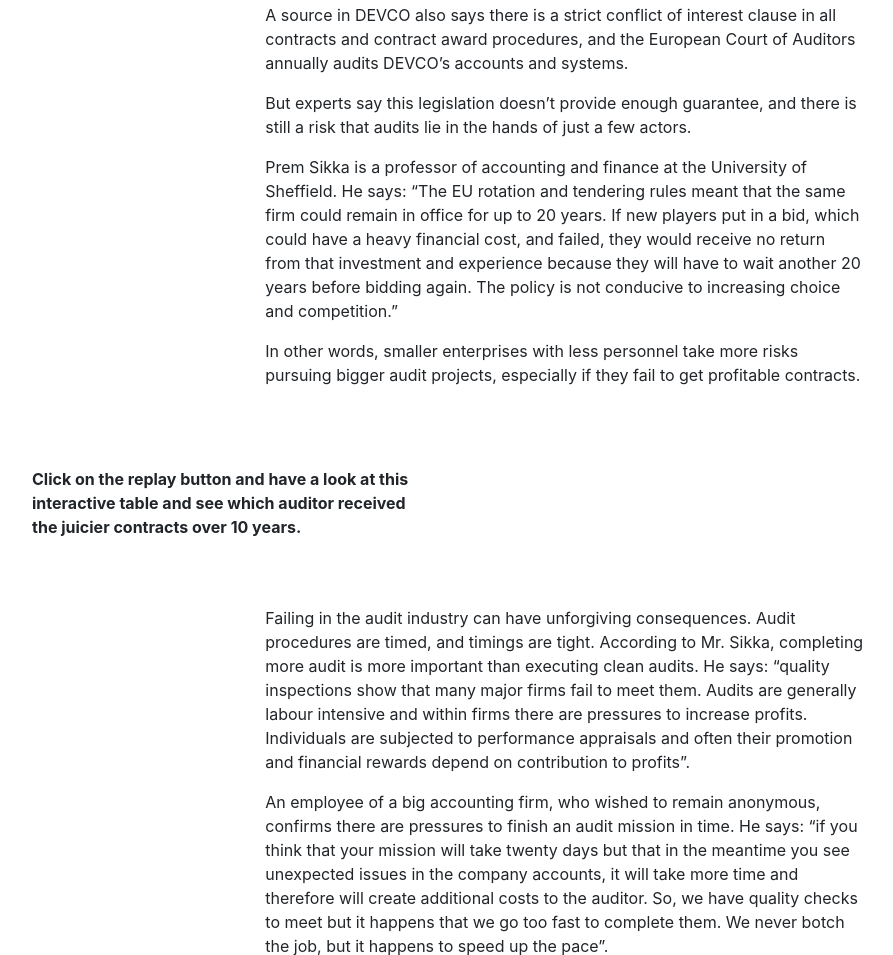
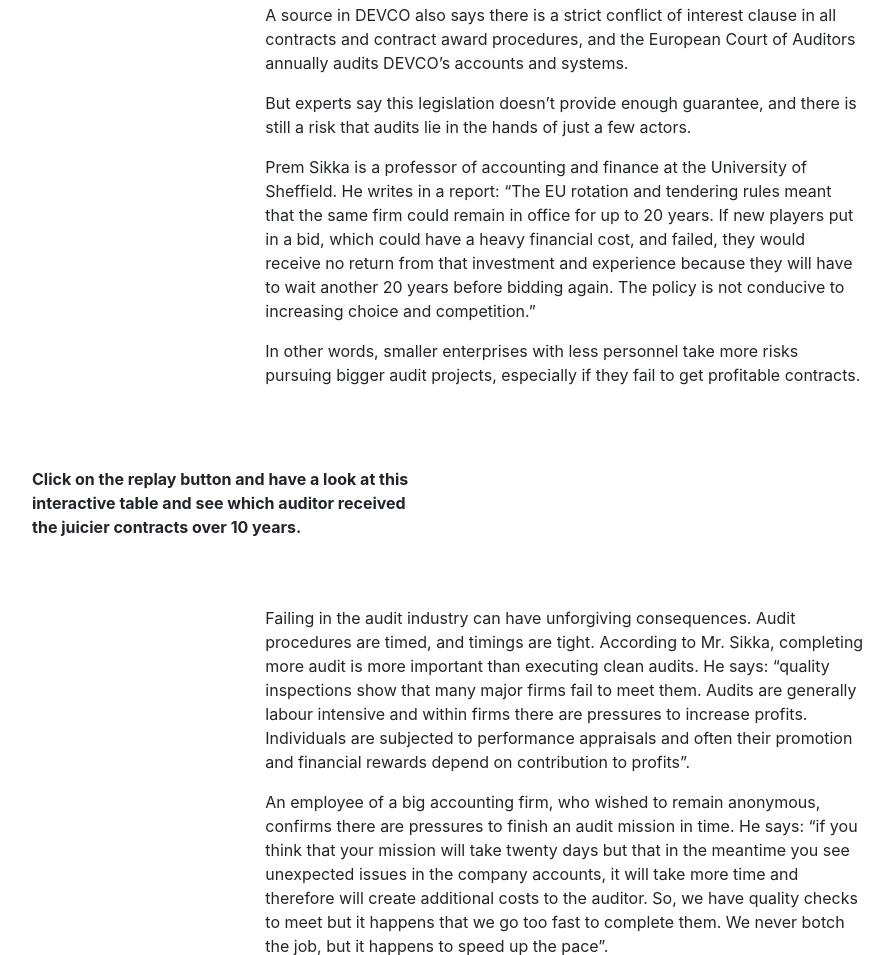
Before and after one commit to hugobarbieux/investigation, a plain HTML site: page docs/index.html in a window 1280 px wide. Shown: the part 5233-6188 px from the top of the page, without its empty margins (75-968 px from the left). Drawn offline with nearby package versions, Linux system fonts and the light colour scheme; a script that the page names is missing.

Commit message:
Update index.html

```diff
--- a/docs/index.html
+++ b/docs/index.html
@@ -202,7 +202,7 @@
 
           <p>A source in DEVCO also says there is a strict conflict of interest clause in all contracts and contract award procedures, and the European Court of Auditors annually audits DEVCO’s accounts and systems.</p>
           <p>But experts say this legislation doesn’t provide enough guarantee, and there is still a risk that audits lie in the hands of just a few actors.</p>
-          <p>Prem Sikka is a professor of accounting and finance at the University of Sheffield. He says: “The EU rotation and tendering rules meant that the same firm could remain in office for up to 20 years. If new players put in a bid, which could have a heavy financial cost, and failed, they would receive no return from that investment and experience because they will have to wait another 20 years before bidding again. The policy is not conducive to increasing choice and competition.”</p>
+          <p>Prem Sikka is a professor of accounting and finance at the University of Sheffield. He writes in a report: “The EU rotation and tendering rules meant that the same firm could remain in office for up to 20 years. If new players put in a bid, which could have a heavy financial cost, and failed, they would receive no return from that investment and experience because they will have to wait another 20 years before bidding again. The policy is not conducive to increasing choice and competition.”</p>
           <p>In other words, smaller enterprises with less personnel take more risks pursuing bigger audit projects, especially if they fail to get profitable contracts.</p>
 
         </div>
```
